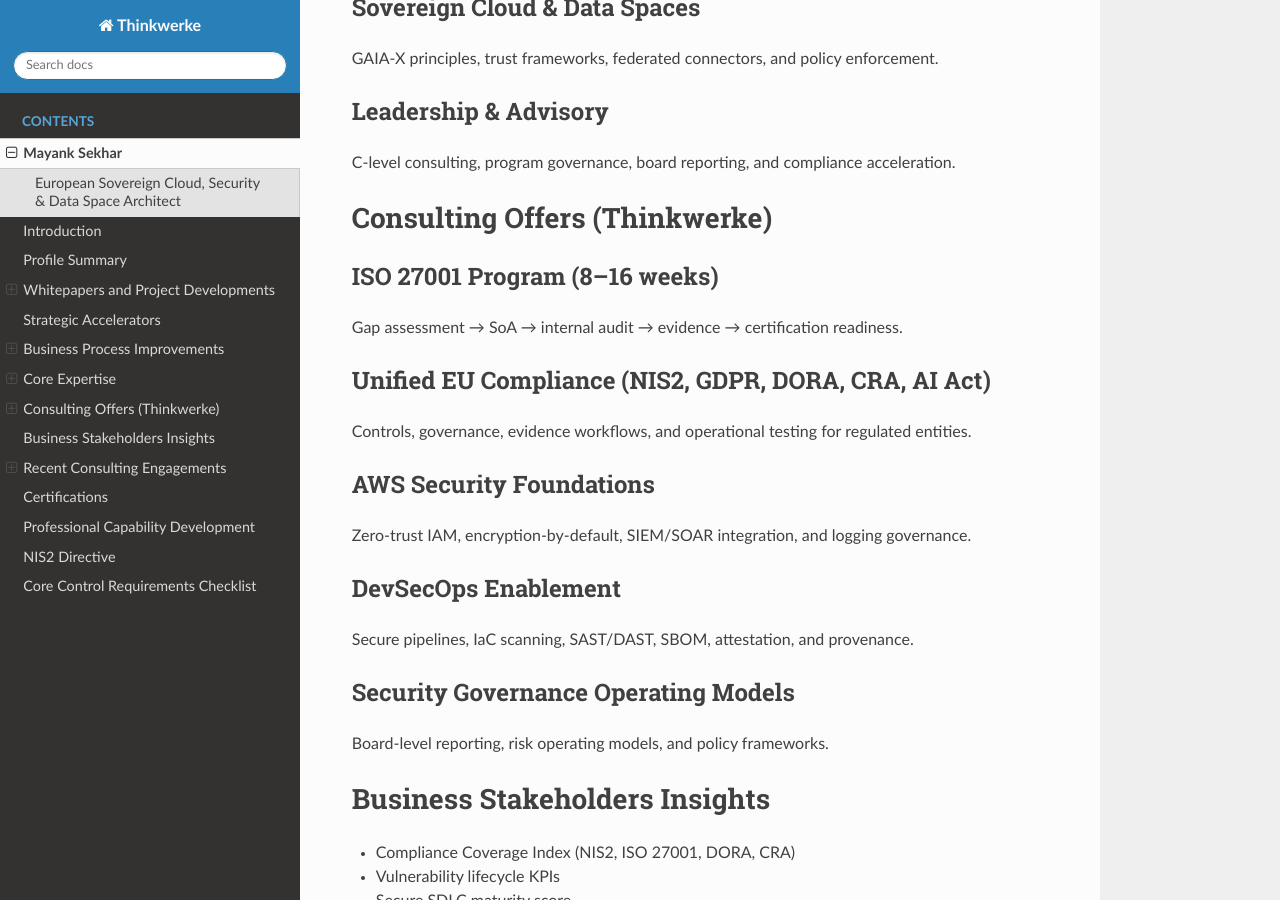
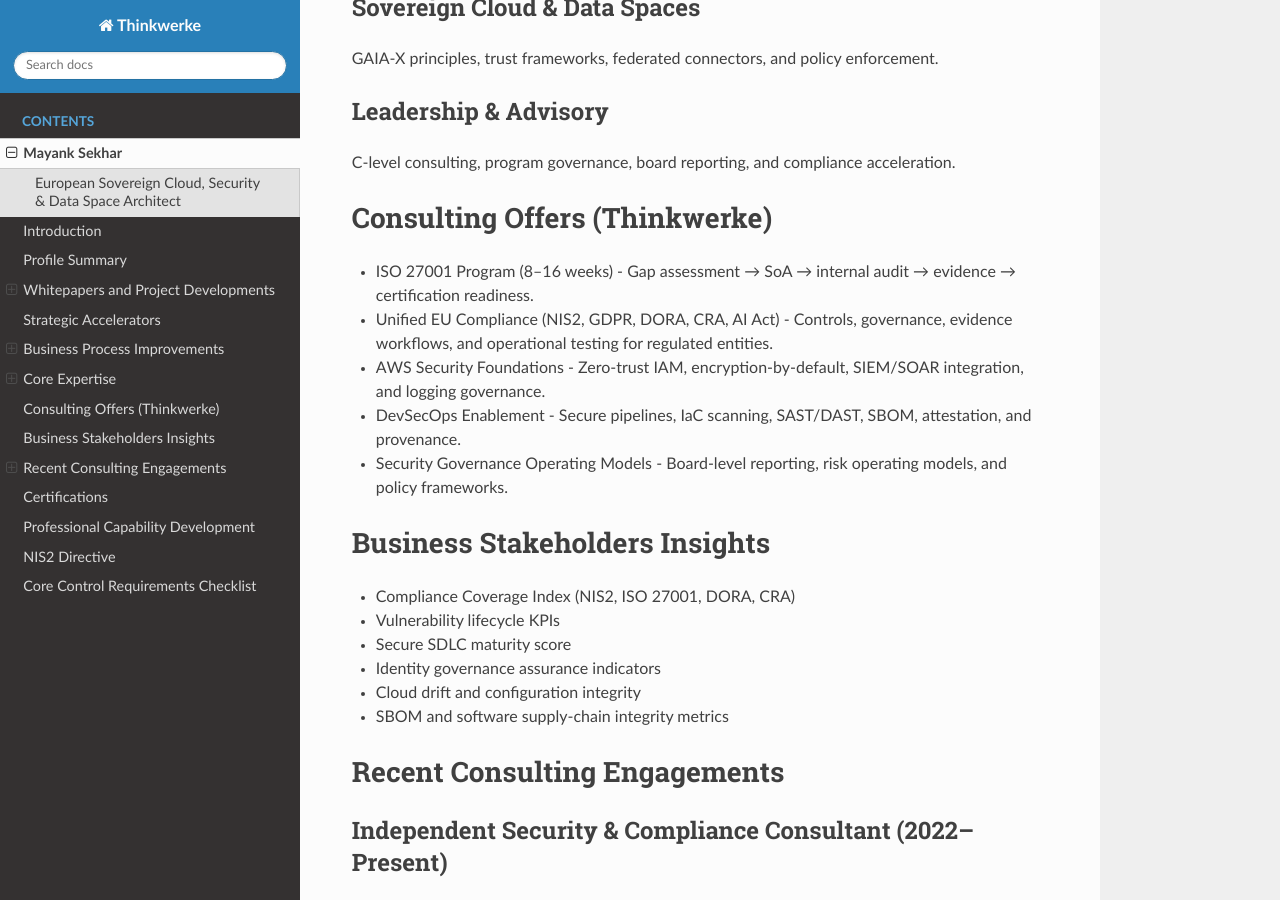
Before and after one commit to Mynkskhr/docs.thinkwerke, a Sphinx documentation site: the page built from docs/source/profile.rst, in a window 1280 px wide and 900 px high, scrolled down 3544 px. Built offline with Sphinx 7.4.7 and the Read the Docs theme 3.1.0, drawn with Linux system fonts in a browser that asks for light colours.

```diff
--- a/docs/source/profile.rst
+++ b/docs/source/profile.rst
@@ -163,30 +163,15 @@ C-level consulting, program governance, board reporting, and compliance accelera
 Consulting Offers (Thinkwerke)
 ==============================
 
-ISO 27001 Program (8–16 weeks)
-------------------------------
+* ISO 27001 Program (8–16 weeks) - Gap assessment → SoA → internal audit → evidence → certification readiness.
 
-Gap assessment → SoA → internal audit → evidence → certification readiness.
+* Unified EU Compliance (NIS2, GDPR, DORA, CRA, AI Act) - Controls, governance, evidence workflows, and operational testing for regulated entities.
 
-Unified EU Compliance (NIS2, GDPR, DORA, CRA, AI Act)
------------------------------------------------------
+* AWS Security Foundations - Zero-trust IAM, encryption-by-default, SIEM/SOAR integration, and logging governance.
 
-Controls, governance, evidence workflows, and operational testing for regulated entities.
+* DevSecOps Enablement - Secure pipelines, IaC scanning, SAST/DAST, SBOM, attestation, and provenance.
 
-AWS Security Foundations
-------------------------
-
-Zero-trust IAM, encryption-by-default, SIEM/SOAR integration, and logging governance.
-
-DevSecOps Enablement
---------------------
-
-Secure pipelines, IaC scanning, SAST/DAST, SBOM, attestation, and provenance.
-
-Security Governance Operating Models
-------------------------------------
-
-Board-level reporting, risk operating models, and policy frameworks.
+* Security Governance Operating Models - Board-level reporting, risk operating models, and policy frameworks.
 
 Business Stakeholders Insights
 ===============================
```
